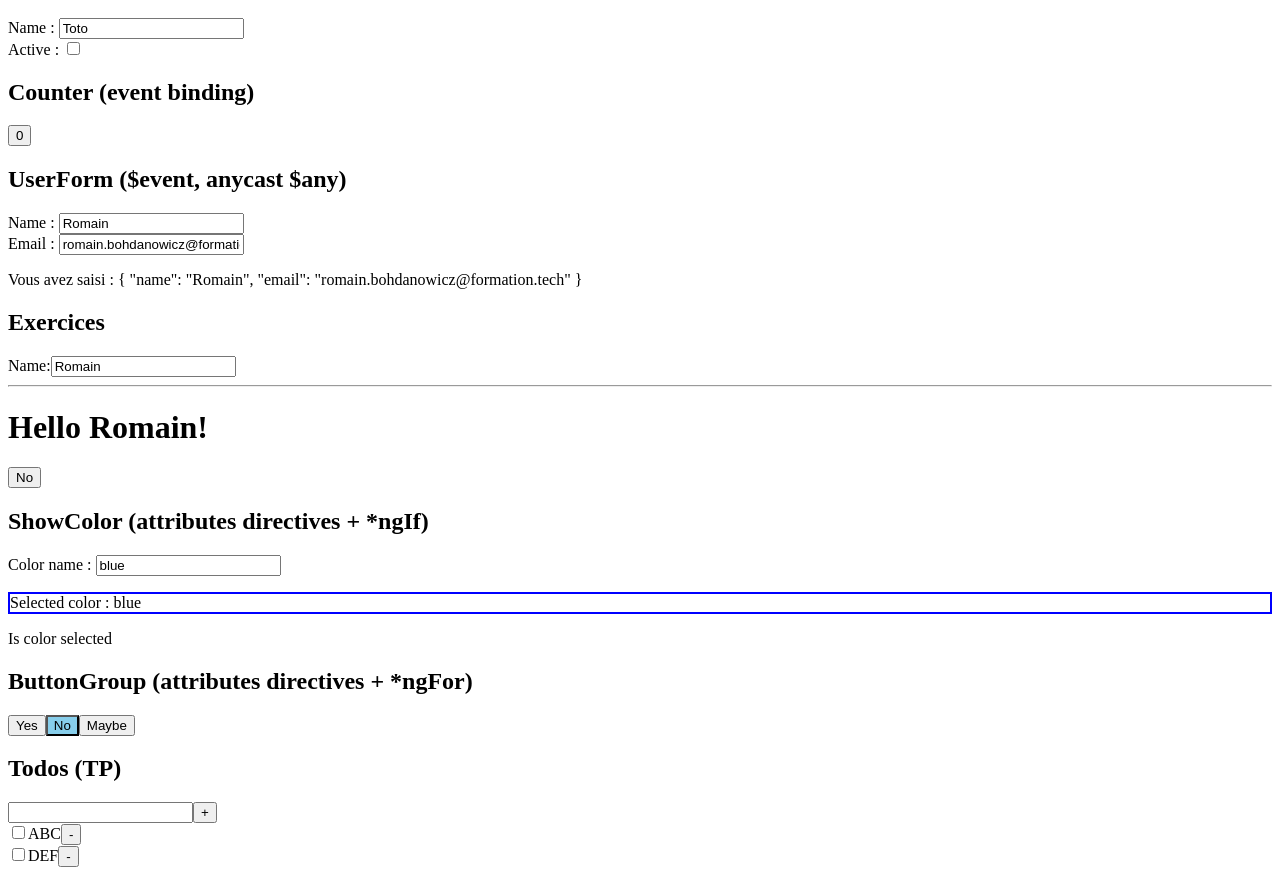
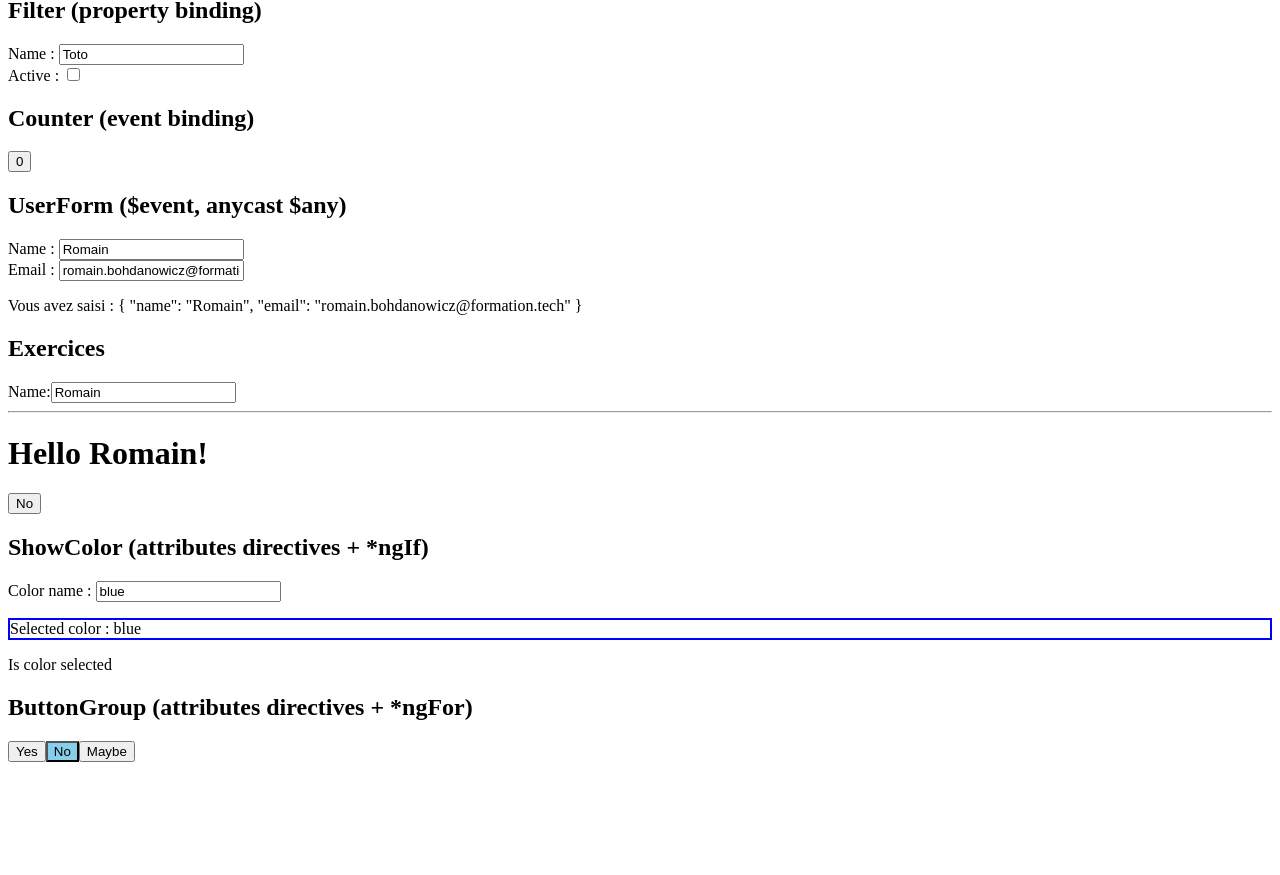
Before and after one commit to bioub/Formation_JavaScript_Fullstack_2023_05, an Angular app in the folder Angular/: page /examples in a window 1280 px wide. Before the commit this address led to /. Shown: the part 134-1009 px from the top of the page. After the commit the page ends 904 px from the top, so only its background shows below. Built offline with nearby package versions, Linux system fonts and the light colour scheme.

Commit message:
Exercice

```diff
--- a/Angular/src/app/app-routing.module.ts
+++ b/Angular/src/app/app-routing.module.ts
@@ -1,7 +1,15 @@
 import { NgModule } from '@angular/core';
 import { RouterModule, Routes } from '@angular/router';
+import { HomeComponent } from './home/home.component';
+import { ExamplesComponent } from './examples/examples.component';
 
-const routes: Routes = [];
+const routes: Routes = [{
+  path: '', // === URL sans le slash de départ
+  component: HomeComponent,
+}, {
+  path: 'examples',
+  component: ExamplesComponent,
+}];
 
 @NgModule({
   imports: [RouterModule.forRoot(routes)],
--- a/Angular/src/app/app.component.html
+++ b/Angular/src/app/app.component.html
@@ -1,24 +1,8 @@
-<h2>Hello (text interpolation)</h2>
-<app-hello></app-hello>
+<nav>
+  <a routerLink="/">Home</a>
+  <a routerLink="/examples">Examples</a>
+</nav>
 
-<h2>Filter (property binding)</h2>
-<app-filter></app-filter>
-
-<h2>Counter (event binding)</h2>
-<app-counter></app-counter>
-
-<h2>UserForm ($event, anycast $any)</h2>
-<app-user-form></app-user-form>
-
-<h2>Exercices</h2>
-<app-ex-helloworld></app-ex-helloworld>
-<app-ex-multi-state-button></app-ex-multi-state-button>
-
-<h2>ShowColor (attributes directives + *ngIf)</h2>
-<app-show-color></app-show-color>
-
-<h2>ButtonGroup (attributes directives + *ngFor)</h2>
-<app-button-group></app-button-group>
-
-<h2>Todos (TP)</h2>
-<app-ex-todos></app-ex-todos>
+<main>
+  <router-outlet></router-outlet>
+</main>
--- a/Angular/src/app/app.module.ts
+++ b/Angular/src/app/app.module.ts
@@ -13,6 +13,9 @@ import { ShowColorComponent } from './show-color/show-color.component';
 import { ButtonGroupComponent } from './button-group/button-group.component';
 import { FormsModule } from '@angular/forms';
 import { ExTodosComponent } from './ex-todos/ex-todos.component';
+import { HomeComponent } from './home/home.component';
+import { ExamplesComponent } from './examples/examples.component';
+import { HttpClientModule } from '@angular/common/http';
 
 @NgModule({
   declarations: [
@@ -26,10 +29,13 @@ import { ExTodosComponent } from './ex-todos/ex-todos.component';
     ShowColorComponent,
     ButtonGroupComponent,
     ExTodosComponent,
+    HomeComponent,
+    ExamplesComponent,
   ],
   imports: [
     BrowserModule,
     FormsModule,
+    HttpClientModule,
     AppRoutingModule
   ],
   providers: [],
--- a/Angular/src/app/ex-todos/ex-todos.component.html
+++ b/Angular/src/app/ex-todos/ex-todos.component.html
@@ -1,20 +1,14 @@
-<form>
-  <input type="text" />
+<form (submit)="save($event)">
+  <input type="text" [value]="saisie" (input)="saisie = $any($event.target).value" />
   <button>+</button>
 </form>
 
 <div class="list">
 
-  <div class="item">
-    <input type="checkbox">
-    <span>ABC</span>
-    <button>-</button>
-  </div>
-
-  <div class="item">
-    <input type="checkbox">
-    <span>DEF</span>
-    <button>-</button>
+  <div class="item" *ngFor="let todo of todos">
+    <input type="checkbox" [checked]="todo.completed">
+    <span>{{todo.title}}</span>
+    <button (click)="delete(todo)">-</button>
   </div>
 
 </div>
@@ -31,3 +25,15 @@
   Au submit de ce formulaire ajouter une todo au tableau en respectant les clés (_id (Math.random()), title (la saisie) et completed (false))
   4 / Ecouter le click des bouton moins et supprimer la todo correspondante du tableau
 -->
+
+
+<!--
+  Exercice
+  1 / Créer une route /todos qui affichera le composant ExTodosComponent
+  et ajouter un lien dans la balise nav de app.component.html
+  2 / Démarrer le serveur Express
+  Au chargement du component ExTodosComponent (dans le constructeur)
+  envoyer la requete vers http://localhost:3000/api/todos
+  et stocker le retour du serveur dans le tableau (le composant va se raffraichir tout seul)
+  Bonus / Faire de même pour la création de todos et la suppression de todos.
+-->
--- a/Angular/src/app/ex-todos/ex-todos.component.ts
+++ b/Angular/src/app/ex-todos/ex-todos.component.ts
@@ -1,4 +1,5 @@
 import { Component } from '@angular/core';
+import { Todo } from './todo.model';
 
 @Component({
   selector: 'app-ex-todos',
@@ -7,16 +8,31 @@ import { Component } from '@angular/core';
 })
 export class ExTodosComponent {
   saisie = 'ABC';
-  todos = [
-    {
-      _id: 1,
-      title: 'GHI',
+  todos: Todo[] = [
+    // {
+    //   _id: 1,
+    //   title: 'GHI',
+    //   completed: false,
+    // },
+    // {
+    //   _id: 2,
+    //   title: 'XYZ',
+    //   completed: true,
+    // }
+  ]
+
+  save(event: SubmitEvent) {
+    event.preventDefault();
+    this.todos.push({
+      _id: Math.random(),
+      title: this.saisie,
       completed: false,
-    },
-    {
-      _id: 2,
-      title: 'XYZ',
-      completed: true,
-    }
-  ]
+    });
+    this.saisie = '';
+  }
+
+  delete(todo: Todo) {
+    const indexToDelete = this.todos.indexOf(todo);
+    this.todos.splice(indexToDelete, 1);
+  }
 }
--- /dev/null
+++ b/Angular/src/app/ex-todos/todo.model.ts
@@ -0,0 +1,5 @@
+export interface Todo {
+  _id: number;
+  title: string;
+  completed: boolean;
+}
--- /dev/null
+++ b/Angular/src/app/examples/examples.component.html
@@ -0,0 +1,21 @@
+<h2>Hello (text interpolation)</h2>
+<app-hello></app-hello>
+
+<h2>Filter (property binding)</h2>
+<app-filter></app-filter>
+
+<h2>Counter (event binding)</h2>
+<app-counter></app-counter>
+
+<h2>UserForm ($event, anycast $any)</h2>
+<app-user-form></app-user-form>
+
+<h2>Exercices</h2>
+<app-ex-helloworld></app-ex-helloworld>
+<app-ex-multi-state-button></app-ex-multi-state-button>
+
+<h2>ShowColor (attributes directives + *ngIf)</h2>
+<app-show-color></app-show-color>
+
+<h2>ButtonGroup (attributes directives + *ngFor)</h2>
+<app-button-group></app-button-group>
--- /dev/null
+++ b/Angular/src/app/home/home.component.html
@@ -0,0 +1,11 @@
+<p>home works!</p>
+
+<h2>API Adresse Data.Gouv</h2>
+<form (submit)="search($event)">
+  <input type="text" [value]="saisie" (input)="saisie = $any($event.target).value">
+  <button>Search</button>
+</form>
+
+<div>
+  Adresse formatée : {{ formatedAddress }}
+</div>
--- /dev/null
+++ b/Angular/src/app/home/home.component.ts
@@ -0,0 +1,32 @@
+import { Component } from '@angular/core';
+import { HttpClient, HttpHandler } from '@angular/common/http'
+
+@Component({
+  selector: 'app-home',
+  templateUrl: './home.component.html',
+  styleUrls: ['./home.component.css']
+})
+export class HomeComponent {
+  saisie = '';
+  formatedAddress = '';
+
+  constructor(private httpClient: HttpClient) {}
+
+  search(event: SubmitEvent) {
+    event.preventDefault();
+
+    // Envoie la requête à api-adresse :
+    // const handler = new HttpHandler()
+    // new HttpClient();
+
+    // get retourne un Observable
+    // ce qui déclenche l'opération asynchrone c'est l'appel à subscribe
+    this.httpClient.get('https://api-adresse.data.gouv.fr/search/', {
+      params: {
+        q: this.saisie,
+      }
+    }).subscribe((data) => {
+      this.formatedAddress = (data as any).features[0].properties.label;
+    });
+  }
+}
```
Also changed, not shown: Angular/src/app/examples/examples.component.ts (added, +10 -0 lines), Angular/src/app/examples/examples.component.css (added), Angular/src/app/home/home.component.css (added), 2 other files (tests, documents, lock files or other folders).
